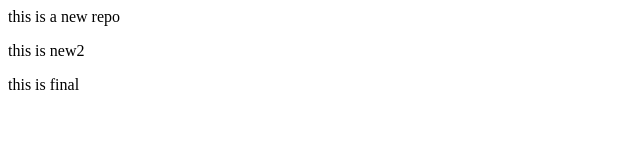
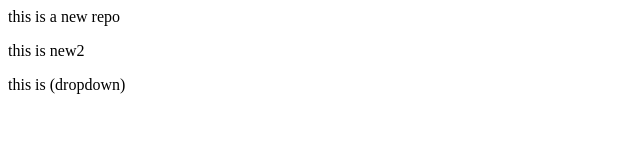
Before and after one commit to shivamtomar21676/local, a plain HTML site: page index.html in a window 1280 px wide. Shown: the full height of the page, 0-640 px from the left. Drawn offline with Linux system fonts and the light colour scheme.

Commit message:
dropdown

```diff
--- a/index.html
+++ b/index.html
@@ -1,3 +1,3 @@
 <p>this is a new repo</p>
 <p>this is  new2</p>
-<p>this is  final</p>
+<p>this is  (dropdown)</p>
```
